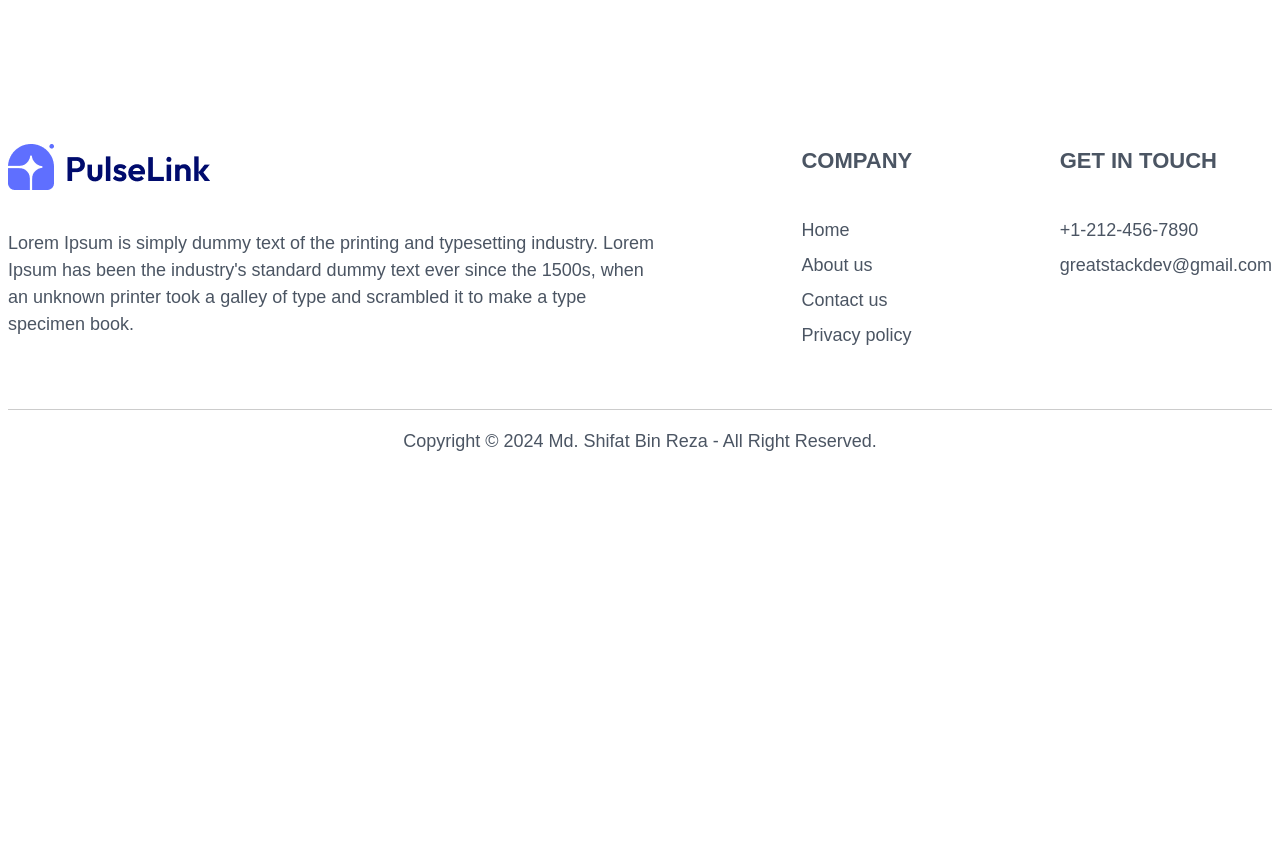
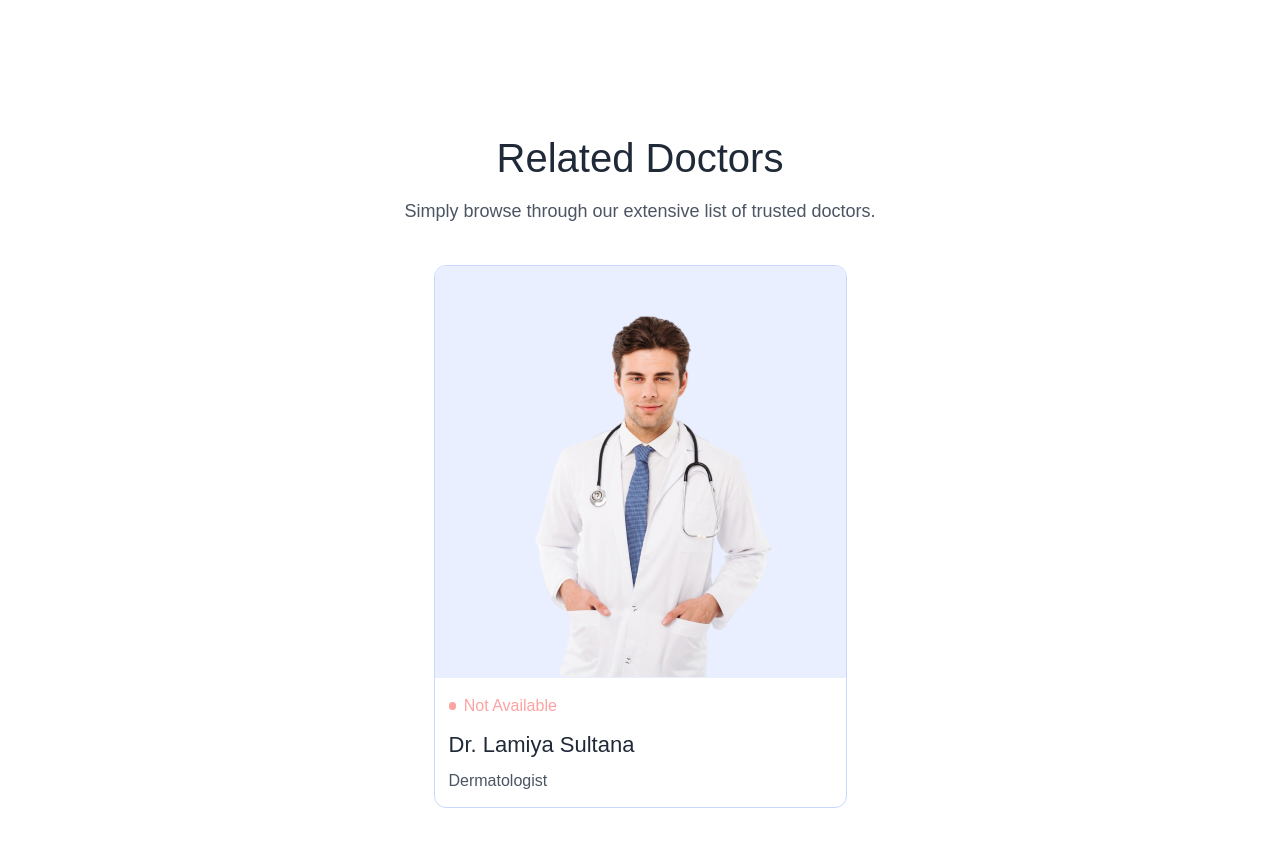
Before and after one commit to shifat97/pulselink, a React (Vite) app: page /doctors/1 in a window 1280 px wide. Shown: the part 880-1726 px from the top of the page. Before the commit the page ends 1351 px from the top, so only its background shows below. Built offline with nearby package versions, Linux system fonts and the light colour scheme; data requests are answered from the project's data file.

Commit message:
add: related doctor component

```diff
--- /dev/null
+++ b/src/components/RelatedDoctor.jsx
@@ -0,0 +1,51 @@
+import axios from "axios";
+import { useEffect, useState } from "react";
+import { toast } from "../constants/toast";
+import Doctor from "../templates/Doctor";
+import { getDoctorByType } from "../constants/api";
+
+export default function RelatedDoctor({ id, type }) {
+    const [relatedDoctors, setRelatedDoctors] = useState([]);
+
+    useEffect(() => {
+        const fetchRelatedDoctor = async () => {
+            try {
+                const response = await axios.get(getDoctorByType(type));
+                const data = await response.data.filter(
+                    (doctor) => doctor.id !== id
+                );
+
+                setRelatedDoctors(data);
+            } catch (e) {
+                toast(e.message ?? "Error while fetching data!", {
+                    position: "top-right",
+                    autoClose: 5000,
+                    hideProgressBar: false,
+                    closeOnClick: false,
+                    pauseOnHover: true,
+                    draggable: true,
+                    progress: undefined,
+                    theme: "light",
+                });
+            }
+        };
+
+        fetchRelatedDoctor();
+    }, [type]);
+
+    return (
+        <section className="related-doctor mt-[184px]">
+            <h1 className="text-black1 text-30 lg:text-40 text-center font-medium">
+                Related Doctors
+            </h1>
+            <p className="text-md lg:text-18 text-center text-gray1 mt-10 max-w-[573px] mx-auto">
+                Simply browse through our extensive list of trusted doctors.
+            </p>
+            <div className="flex flex-wrap items-center justify-center gap-26 mt-40">
+                {relatedDoctors.map((doctor, index) => (
+                    <Doctor key={index} doctor={doctor} />
+                ))}
+            </div>
+        </section>
+    );
+}
--- a/src/constants/api.js
+++ b/src/constants/api.js
@@ -5,4 +5,13 @@ const getDoctorById = (id) => {
     return `http://localhost:3000/doctors?id=${id}`;
 };
 
-export { filterByTopDoctor, filterByNotTopDoctor, getDoctorById };
+const getDoctorByType = (type) => {
+    return `http://localhost:3000/doctors?type=${type}`;
+};
+
+export {
+    filterByTopDoctor,
+    filterByNotTopDoctor,
+    getDoctorById,
+    getDoctorByType,
+};
--- a/src/pages/AboutDoctor.jsx
+++ b/src/pages/AboutDoctor.jsx
@@ -5,6 +5,7 @@ import { ToastContainer, toast } from "../constants/toast";
 import { getDoctorById } from "../constants/api";
 import { getImageSrc } from "../constants/imagePath";
 import { verifiedIcon, infoIcon } from "../constants/icons";
+import RelatedDoctor from "../components/RelatedDoctor";
 
 export default function AboutDoctor() {
     const { doctorID } = useParams();
@@ -126,6 +127,12 @@ export default function AboutDoctor() {
                                 </button>
                             </div>
                         </div>
+                        <section>
+                            <RelatedDoctor
+                                id={doctorData.id}
+                                type={doctorData.type}
+                            />
+                        </section>
                     </div>
                 ) : (
                     <p>Loading doctor info...</p>
```
